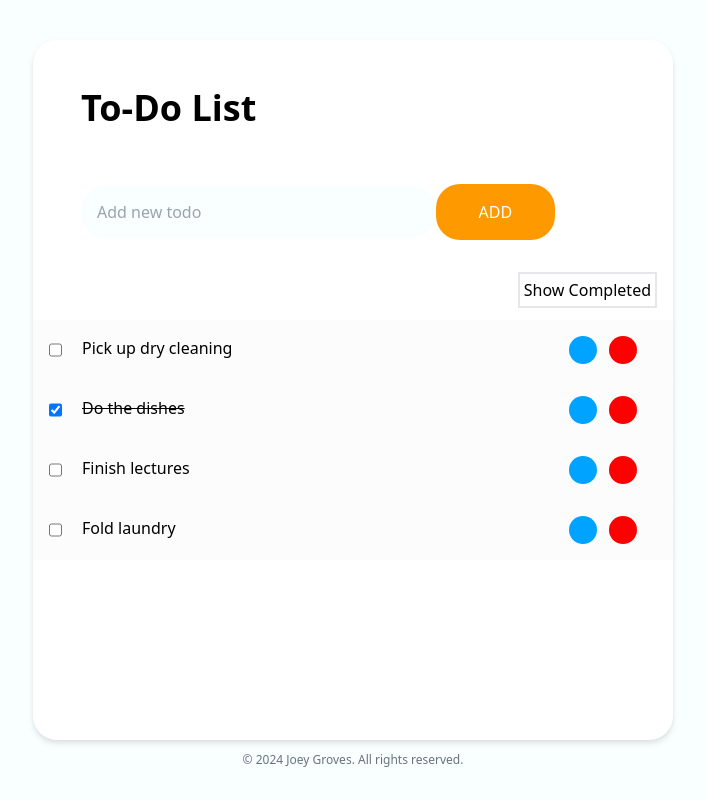
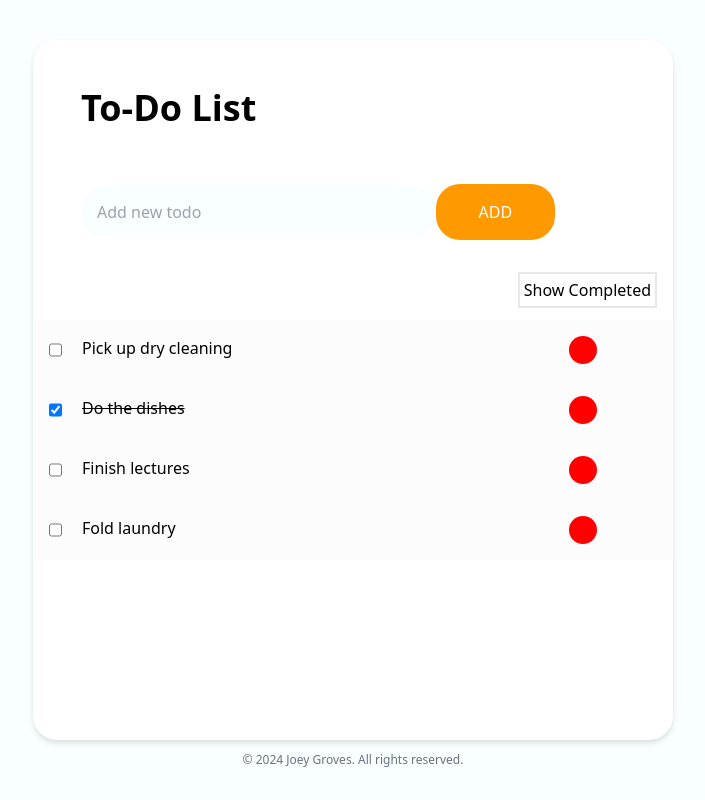
Before and after one commit to joeygroves/todo-app, a React (Vite) app in the folder client/: page / in a window 1280 px wide. Shown: the whole page, without its empty margins (287-992 px from the left). Built offline with nearby package versions, Linux system fonts and the light colour scheme; data requests are answered from the project's data file.

Commit message:
removed blue 'update' button

```diff
--- a/client/src/App.jsx
+++ b/client/src/App.jsx
@@ -46,13 +46,25 @@ const App = () => {
       });
   }
 
-  const updateTodo = (id) => {
+  /*
+  const changeTodoContent = (id) => {
     console.log('update button clicked');
+    const todo = todos.find(t => t.id === id);
+    const updatedTodo = {...todo, content: updateTodo};
+
+    todoService
+      .update(id, updatedTodo)
+      .then(returnedTodo => {
+        setTodos(todos.map(todo => todo.id !== id ? todo : returnedTodo))
+      })
+      .catch(error => {
+        alert(`The to-do '${todo.content}' you're trying to update was already deleted from the server`)
+      });
   }
+  */
 
   const removeTodo = () => {
-    event.preventDefault();
-    console.log('remove button clicked', event.target);
+    console.log('remove button clicked');
   }
 
   const handleTodoChange = (event) => {
@@ -87,7 +99,6 @@ const App = () => {
               key={todo.id}
               todo={todo}
               removeTodo={() => removeTodo(todo.id)}
-              updateTodo={() => updateTodo(todo.id)}
               completeTodo={() => completeTodo(todo.id)}
             />
           )}
--- a/client/src/components/Todos.jsx
+++ b/client/src/components/Todos.jsx
@@ -1,4 +1,4 @@
-const Todos = ({ todo, removeTodo, updateTodo, completeTodo }) => {
+const Todos = ({ todo, removeTodo, completeTodo }) => {
     return (
         <li className="flex p-4 w-full bg-grey rounded-sm">
             <input
@@ -12,11 +12,12 @@ const Todos = ({ todo, removeTodo, updateTodo, completeTodo }) => {
                 <span className={todo.complete ? "line-through" : ""}>{todo.content}</span>
             </p>
 
+        {/*
             <button
                 className="bg-blue hover:bg-slate-400 transition duration-500 rounded-full w-7 h-7 mr-3 float-right"
-                onClick={updateTodo}
             >
             </button>
+        */}
 
             <button
                 className="bg-red hover:bg-slate-400 transition duration-500 rounded-full w-7 h-7 mr-3 float-right"
```
